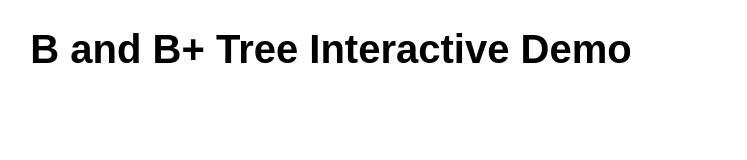
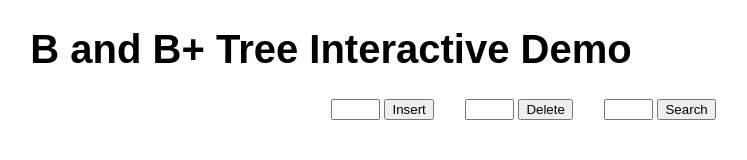
Before and after one commit to johngunderman/visual-b-bplus, a plain HTML site: page index.html in a window 1280 px wide. Shown: the whole page, without its empty margins (309-1056 px from the left). Drawn offline with Linux system fonts and the light colour scheme.

Commit message:
Add text entry boxes and buttons for tree interaction

```diff
--- a/index.html
+++ b/index.html
@@ -3,3 +3,13 @@
 
 <h1>B and B+ Tree Interactive Demo</h1>
 <div id="board"></div>
+<div id="buttons">
+<input type="text" name="insert-data" size="3" maxlength="3"/>
+<button type="button">Insert</button>
+&nbsp &nbsp &nbsp
+<input type="text" name="delete-data" size="3" maxlength="3"/>
+<button type="button">Delete</button>
+&nbsp &nbsp &nbsp
+<input type="text" name="search-data" size="3" maxlength="3"/>
+<button type="button">Search</button>
+</div>
--- a/style.css
+++ b/style.css
@@ -8,3 +8,7 @@ h1 {
     text-align: center;
     font: bold 40px sans-serif;
 }
+
+#buttons {
+    margin-left: 50%;
+}
```
